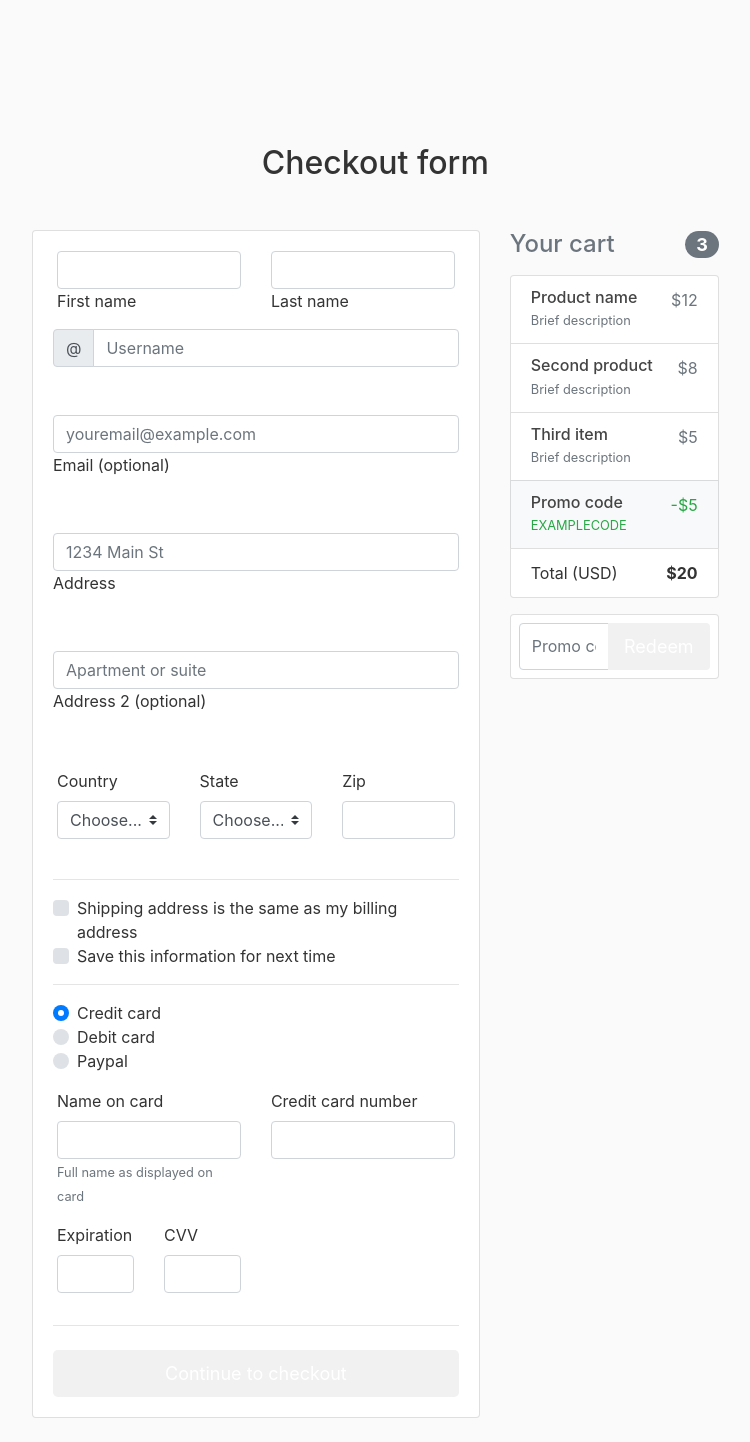
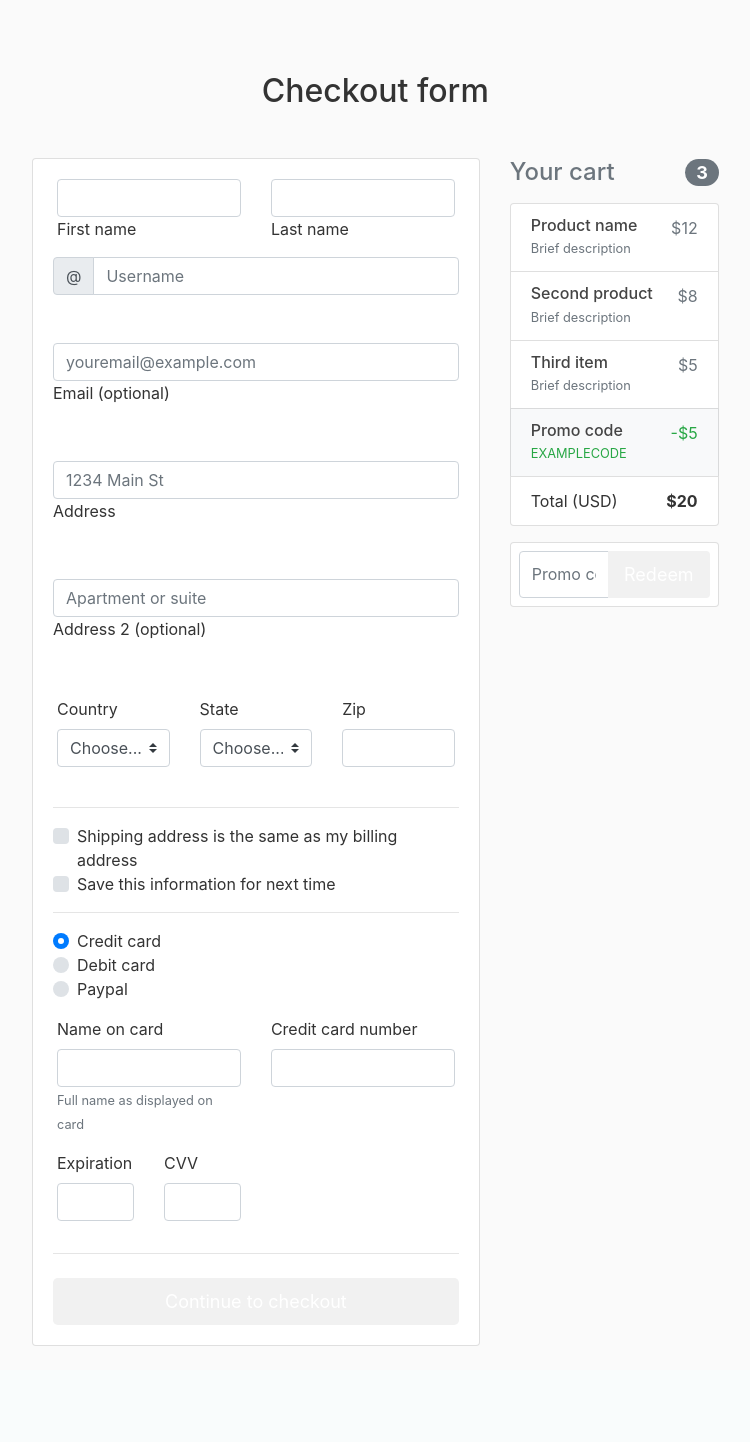
Before and after one commit to ogarza98/superStore_CS3773, a Django app: page /cart/ in a window 1280 px wide. Shown: the part 56-1498 px from the top of the page, without its empty margins (76-826 px from the left). After the commit the page ends 1402 px from the top, so only its background shows below. Run offline with Django 3.2, Linux system fonts and the light colour scheme; some libraries are stand-ins or nearby versions.

Commit message:
nothing to commit

```diff
--- a/django_project/superStore_website/templates/superStore_website/cart.html
+++ b/django_project/superStore_website/templates/superStore_website/cart.html
@@ -1,8 +1,7 @@
 {% extends "superStore_website/home.html" %}
 {% block content %}
-
   <!--Main layout-->
-  <main class="mt-5 pt-4">
+  <main >
     <div class="container wow fadeIn">
 
       <!-- Heading -->
```
